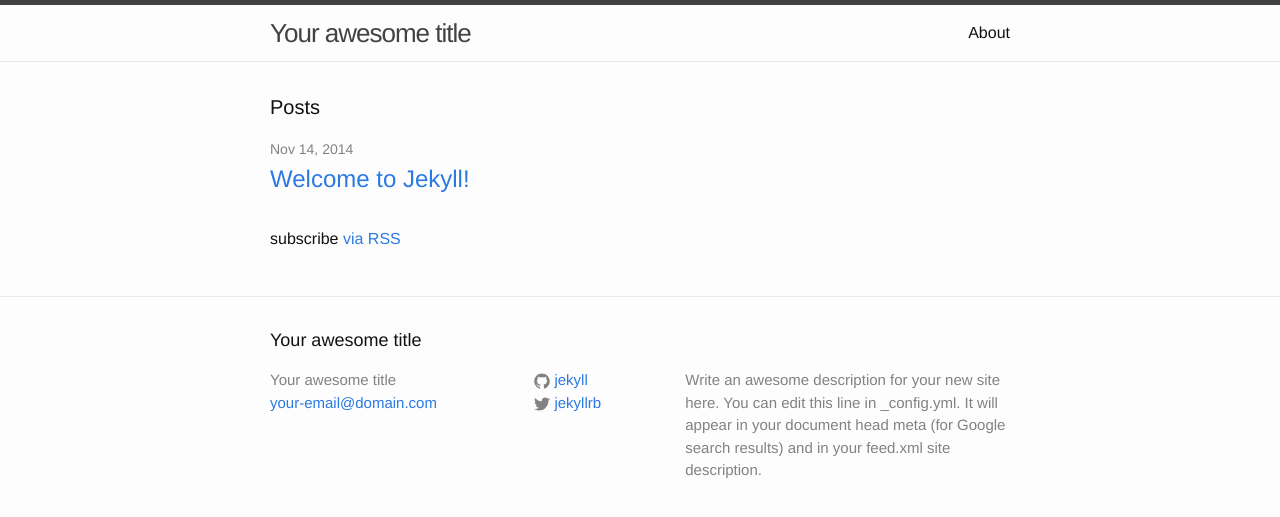
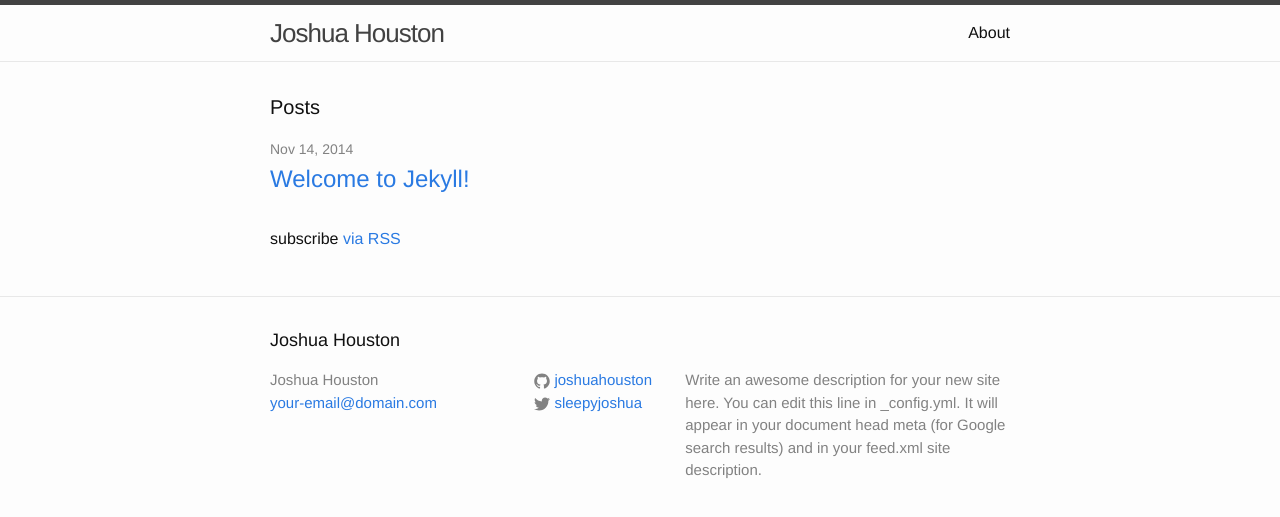
Before and after one commit to joshuahouston/joshuahouston.github.io, a Jekyll site: the page built from index.html, in a window 1280 px wide. Shown: the top 517 px of the page. Built offline with Jekyll 4.4.1, drawn with Linux system fonts in a browser that asks for light colours.

Commit message:
Small changes

```diff
--- a/_config.yml
+++ b/_config.yml
@@ -1,5 +1,5 @@
 # Site settings
-title: Your awesome title
+title: Joshua Houston
 email: your-email@domain.com
 description: > # this means to ignore newlines until "baseurl:"
   Write an awesome description for your new site here. You can edit this
@@ -7,8 +7,8 @@
   Google search results) and in your feed.xml site description.
 baseurl: "" # the subpath of your site, e.g. /blog/
 url: "http://yourdomain.com" # the base hostname & protocol for your site
-twitter_username: jekyllrb
-github_username:  jekyll
+twitter_username: sleepyjoshua
+github_username:  joshuahouston
 
 # Build settings
 markdown: kramdown
--- a/index.html
+++ b/index.html
@@ -12,7 +12,8 @@
         <span class="post-meta">{{ post.date | date: "%b %-d, %Y" }}</span>
 
         <h2>
-          <a class="post-link" href="{{ post.url | prepend: site.baseurl }}">{{ post.title }}</a>
+          <a class="post-link" href="{{ post.url | prepend: site.baseurl }}">{{ post.title }}
+	  </a>
         </h2>
       </li>
     {% endfor %}
```
